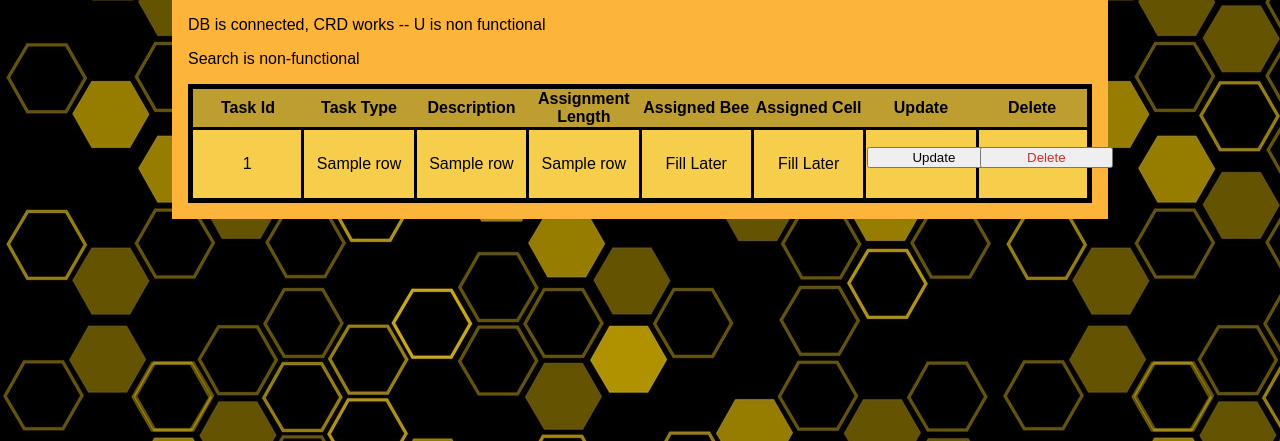
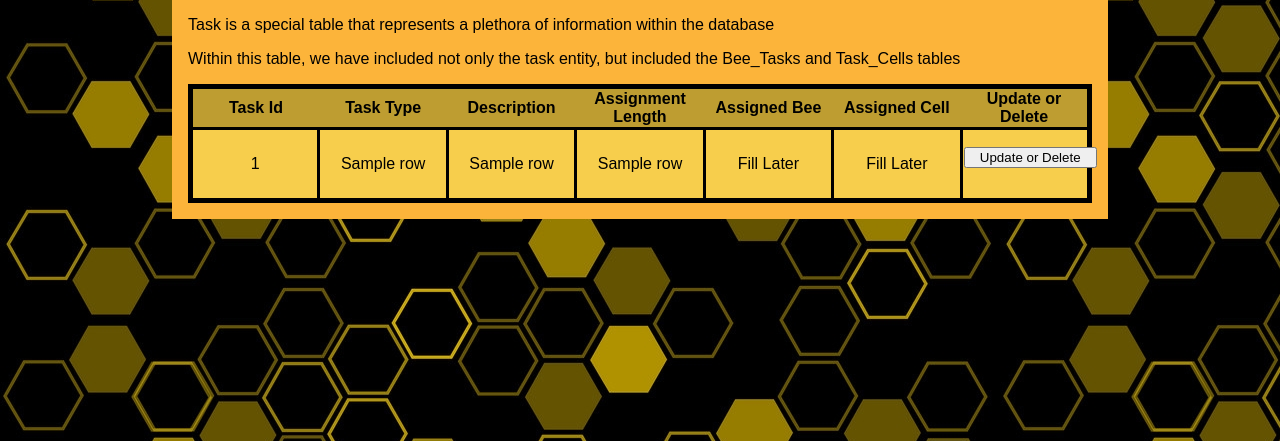
Before and after one commit to Bakaler/Beehive-Database, a Flask app: template flaskr/templates/task/index.html in a window 1280 px wide. Shown: the part 114-555 px from the top of the page. Run offline with Flask 2, Linux system fonts and the light colour scheme; the template is opened without the code that fills it: most values are stand-ins (such as "Sample title", 1, 10 or a date in 2020).

Commit message:
Connected Bees bee_type to Bee_Types

```diff
--- a/flaskr/bee.py
+++ b/flaskr/bee.py
@@ -23,7 +23,9 @@ def index():
 def create():
     db_connection = connect_to_database()
     if request.method == 'GET':
-        return render_template('bee/createBee.html')
+        query = 'Select type_id, type_name FROM Bee_Types ORDER BY type_id ASC;'
+        types = execute_query(db_connection, query).fetchall();
+        return render_template('bee/createBee.html', types=types)
     elif request.method == 'POST':
         bee_type = request.form['bee_type']
         dob = request.form['dob']
--- a/flaskr/templates/task/index.html
+++ b/flaskr/templates/task/index.html
@@ -6,8 +6,8 @@
 {% endblock %}
 
 {% block content %}
-<p>DB is connected, CRD works -- U is non functional</p>
-<p>Search is non-functional</p>
+<p>Task is a special table that represents a plethora of information within the database</p>
+<p>Within this table, we have included not only the task entity, but included the Bee_Tasks and Task_Cells tables</p>
 
 <table>
   <thead>
@@ -18,8 +18,7 @@
       <th> Assignment Length</th>
       <th> Assigned Bee</th>
       <th> Assigned Cell</th>
-      <th> Update</th>
-      <th> Delete</th>
+      <th> Update or Delete</th>
     </tr>
   </thead>
   {% for r in rows %}
@@ -33,12 +32,7 @@
         <td> Fill Later</td>
         <td>
           <form action="{{ url_for('task.update', task_id=r.0) }}" method="get">
-            <input type="submit" value="Update">
-          </form>
-        </td>
-        <td>
-          <form action="{{ url_for('task.delete', task_id=r.0) }}" method="post">
-            <input class="danger" type="submit" value="Delete" onclick="return confirm('Are you sure?');">
+            <input type="submit" value="Update or Delete">
           </form>
         </td>
       </tr>
```
Also changed, not shown: flaskr/templates/bee/createBee.html (+6 -1 lines), flaskr/templates/task/updateTask.html (+10 -1 lines).
